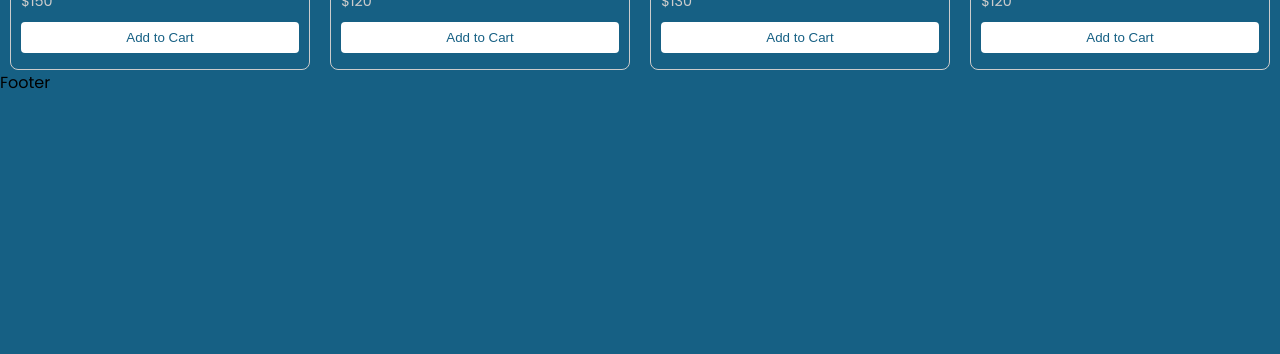
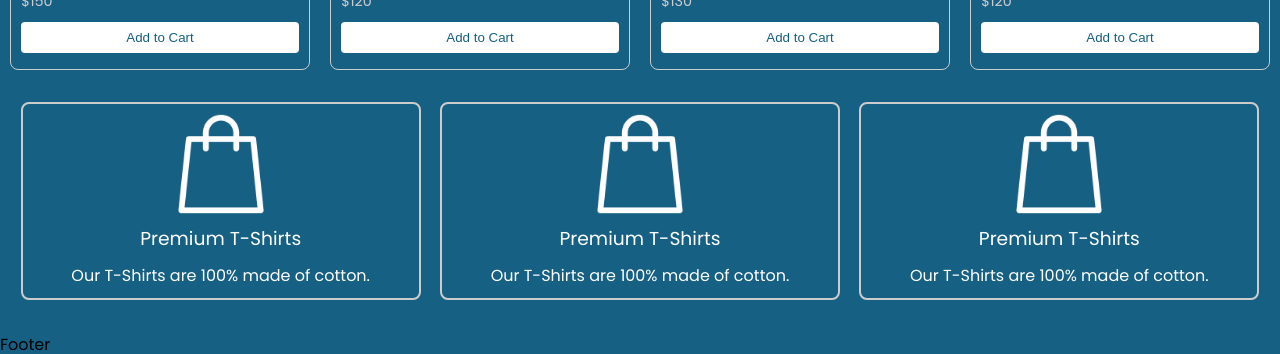
Before and after one commit to aruntutter/react-ecommerce-crud-app, a React (Vite) app: page / in a window 1280 px wide. Shown: the part 1267-1621 px from the top of the page. Before the commit the page ends 1362 px from the top, so only its background shows below. Built offline with nearby package versions, Linux system fonts and the light colour scheme.

Commit message:
Track component added

```diff
--- a/src/pages/home/HomePage.jsx
+++ b/src/pages/home/HomePage.jsx
@@ -2,6 +2,7 @@ import Layout from "../../components/layout/Layout";
 import HeroSection from "../../components/heroSection/HeroSection";
 import Category from "../../components/category/Category";
 import HomePageProductCard from "../../components/homePageProductCard/HomePageProductCard";
+import Track from "../../components/track/Track";
 
 const HomePage = () => {
   return (
@@ -9,6 +10,7 @@ const HomePage = () => {
       <HeroSection />
       <Category />
       <HomePageProductCard />
+      <Track />
     </Layout>
   );
 };
```
